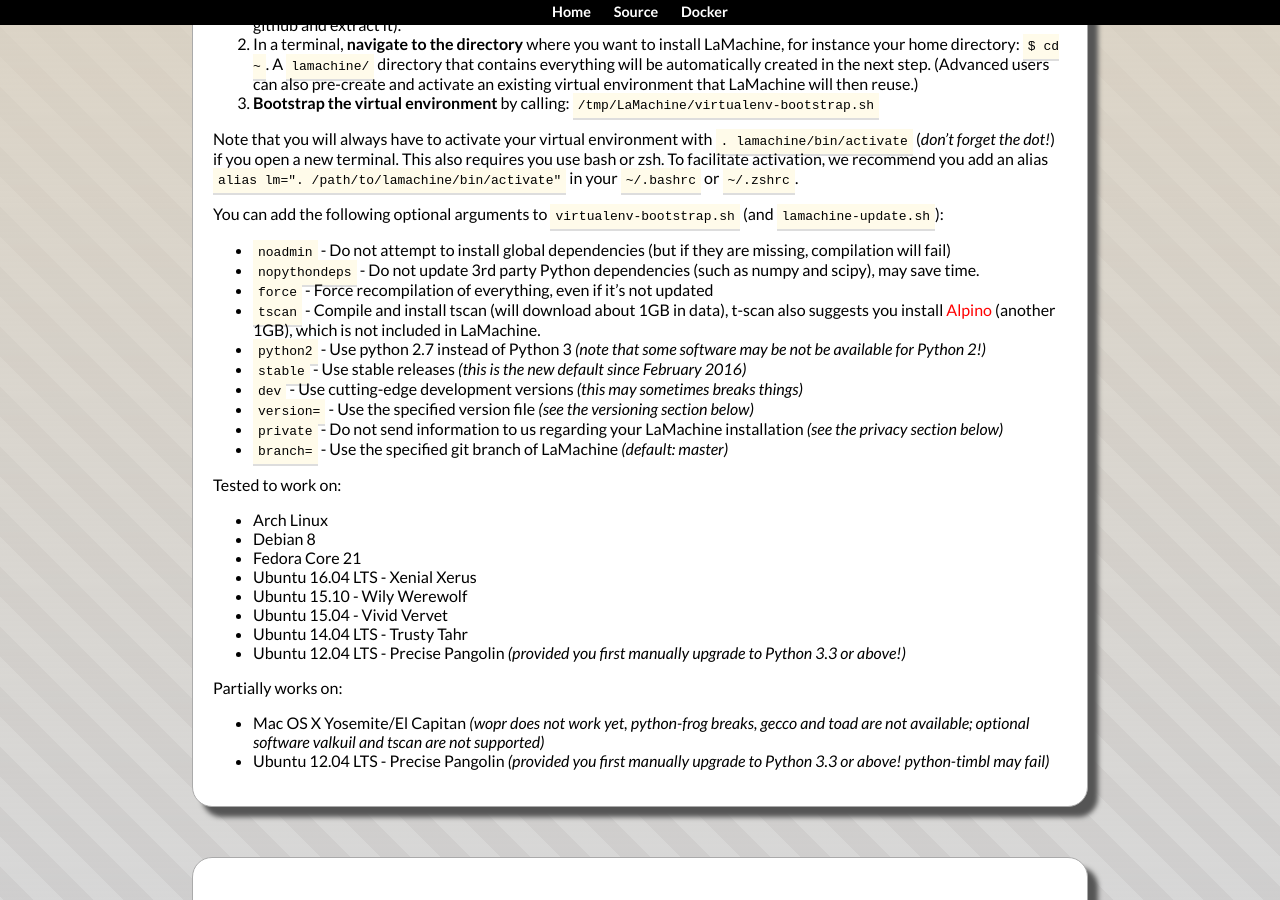
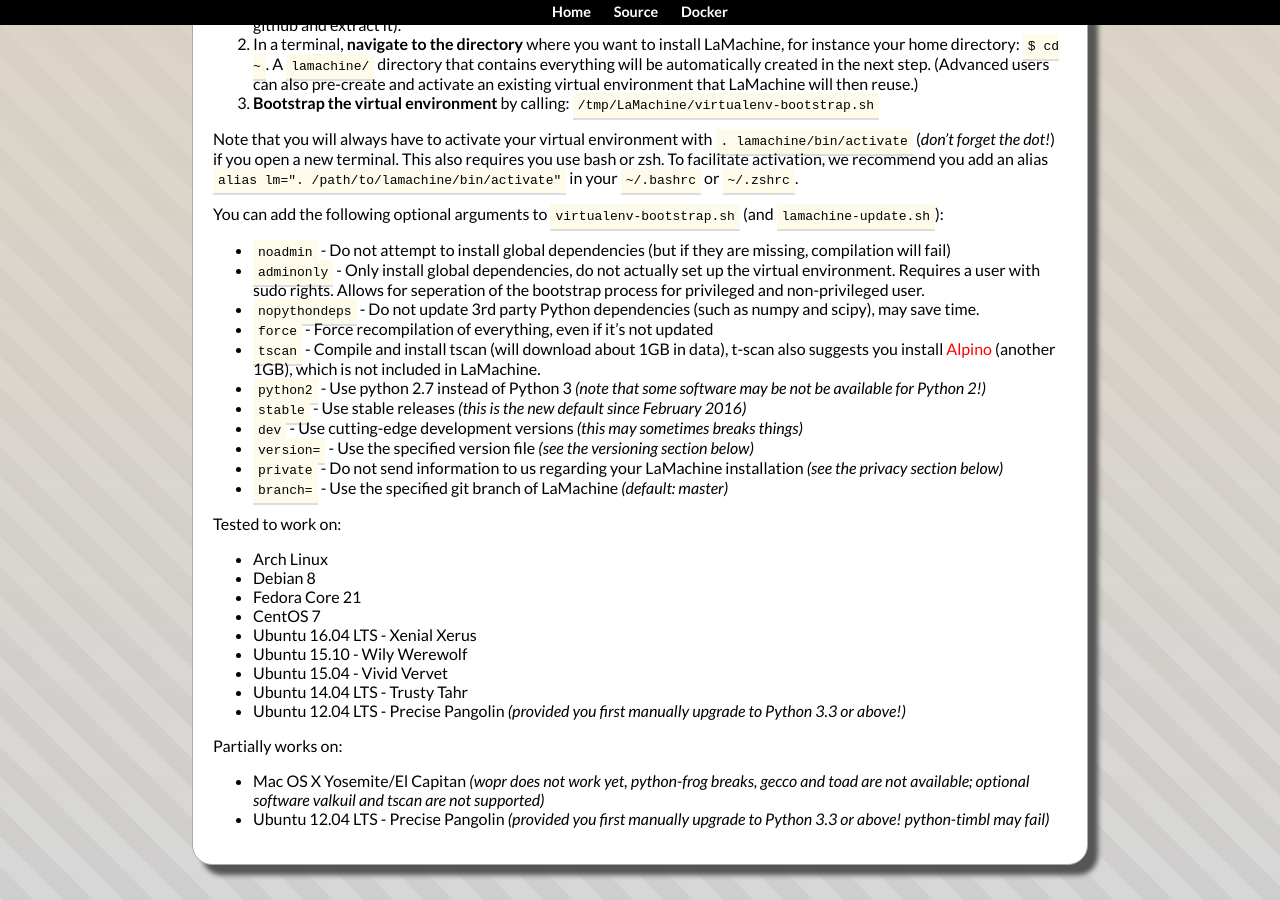
Before and after one commit to proycon/LaMachine, a Jekyll site: the page built from index.md, in a window 1280 px wide and 900 px high, scrolled down 2704 px. Built offline with Jekyll 4.4.1, drawn with Linux system fonts in a browser that asks for light colours.

Commit message:
website update

```diff
--- a/index.md
+++ b/index.md
@@ -141,6 +141,8 @@
 You can add the following optional arguments to ``virtualenv-bootstrap.sh`` (and ``lamachine-update.sh``):
 
  * ``noadmin`` - Do not attempt to install global dependencies (but if they are missing, compilation will fail)
+ * ``adminonly`` - Only install global dependencies, do not actually set up the virtual environment. Requires a user
+   with sudo rights. Allows for seperation of the bootstrap process for privileged and non-privileged user.
  * ``nopythondeps`` - Do not update 3rd party Python dependencies (such as numpy and scipy), may save time.
  * ``force`` - Force recompilation of everything, even if it's not updated
  * ``tscan`` - Compile and install tscan (will download about 1GB in data), t-scan also suggests you install [Alpino](http://www.let.rug.nl/vannoord/alp/Alpino/) (another 1GB), which is not included in LaMachine.
@@ -156,6 +158,7 @@
  * Arch Linux
  * Debian 8
  * Fedora Core 21
+ * CentOS 7
  * Ubuntu 16.04 LTS - Xenial Xerus
  * Ubuntu 15.10 - Wily Werewolf
  * Ubuntu 15.04 - Vivid Vervet
```
